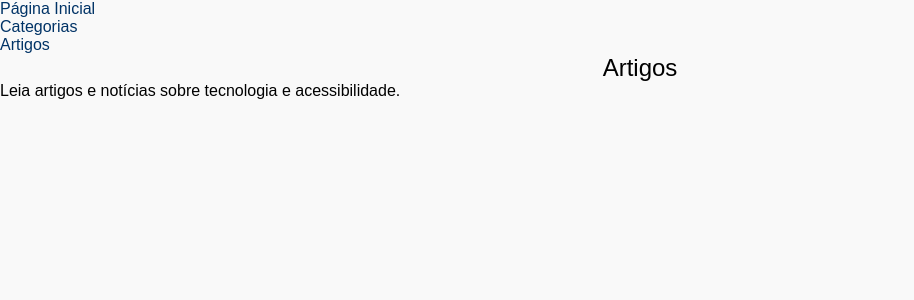
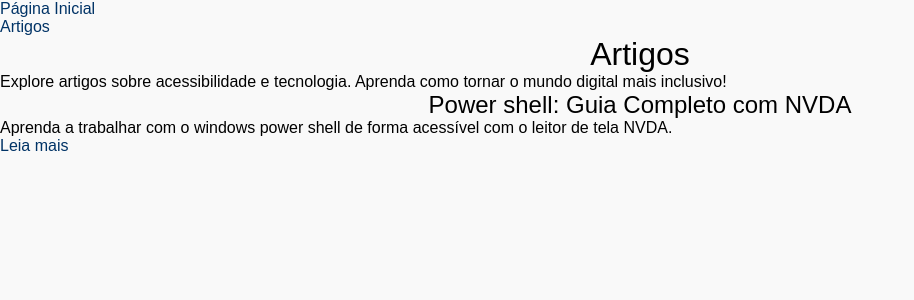
Before and after one commit to michaelsss16/michaelsilvatech, a React (Create React App) app: page /artigos in a window 1280 px wide. Shown: the top 300 px of the page, without its empty margins (0-914 px from the left). Built offline with nearby package versions, Linux system fonts and the light colour scheme.

Commit message:
feat: adiciona página de artigos

```diff
--- a/package.json
+++ b/package.json
@@ -1,6 +1,6 @@
 {
   "homepage": "http://michaelsss16.github.io/michaelsilvatech",
-  "name": "cursocanto",
+  "name": "michael-silva-tech",
   "version": "0.1.0",
   "private": true,
   "dependencies": {
--- a/src/App.js
+++ b/src/App.js
@@ -3,25 +3,7 @@ import { Link, Route, Routes, BrowserRouter } from "react-router-dom";
 
 import PaginaInicial from './Pages/PaginaInicial.js'
 import PowerShell from './Pages/PowerShell.js'
-
-const Categoria = () => (
-  <div>
-    <h2>Categorias</h2>
-    <p>Explore diferentes categorias de tutoriais e dicas, como:</p>
-    <ul>
-      <li>Programação Básica</li>
-      <li>Uso de Leitores de Tela</li>
-      <li>Ferramentas de Desenvolvimento Acessíveis</li>
-    </ul>
-  </div>
-);
-
-const Artigos = () => (
-  <div>
-    <h2>Artigos</h2>
-    <p>Leia artigos e notícias sobre tecnologia e acessibilidade.</p>
-  </div>
-);
+import Artigos from './Pages/Artigos.js'
 
 export default function App() {
 	return (
@@ -32,9 +14,6 @@ export default function App() {
 						<Link to="/michaelsilvatech">Página Inicial</Link>
 					</li>
 					<li>
-            <Link to="/categoria">Categorias</Link>
-          </li>
-          <li>
 						<Link to="/artigos">Artigos</Link>
 					</li>
 				</ul>
@@ -42,8 +21,6 @@ export default function App() {
 
 			<Routes>
 				<Route path="/michaelsilvatech" element={<PaginaInicial />} />
-        <Route path="/categoria" element={<Categoria />} />
-
 				<Route path="/artigos" element={<Artigos />} />
 				<Route path="/artigos/powershell" element={<PowerShell />} />
 			</Routes>
--- /dev/null
+++ b/src/Pages/Artigos.js
@@ -0,0 +1,21 @@
+import { Route, Link } from "react-router-dom";
+
+function Artigos() {
+	return (
+		<div>
+
+<h1>Artigos</h1>
+<p>Explore artigos sobre acessibilidade e tecnologia. Aprenda como tornar o mundo digital mais inclusivo!</p>
+
+<ol>
+		<li>
+		  <h2>Power shell: Guia Completo com NVDA</h2>
+		  <p>Aprenda a trabalhar com o windows power shell de forma acessível com o leitor de tela NVDA.</p>
+		  <Link to="/artigos/powershell"> Leia mais</Link>
+		</li>
+	  </ol>
+		</div>
+	);
+}
+
+export default Artigos;
--- a/src/Pages/PaginaInicial.js
+++ b/src/Pages/PaginaInicial.js
@@ -1,6 +1,7 @@
 import { Link, Route, Routes, BrowserRouter } from "react-router-dom";
 
 import PowerShell from './PowerShell.js'
+import Artigos from './Artigos.js'
 
 function PaginaInicial() {
 	return (
@@ -11,20 +12,26 @@ function PaginaInicial() {
 				Aqui você encontrará dicas, tutoriais de programação e conteúdos sobre
 				acessibilidade digital para tornar o aprendizado mais inclusivo e eficaz.
 			</p>
-			<div>
-				<h2> Vídeo mais recente</h2>
-				<iframe width="560" height="315" src="https://www.youtube.com/embed/tEhtRjrKBQQ?si=tuJtd9vT0QaJ7Nwe" title="YouTube video player" frameborder="0" allow="accelerometer; autoplay; clipboard-write; encrypted-media; gyroscope; picture-in-picture; web-share" referrerpolicy="strict-origin-when-cross-origin" allowfullscreen></iframe>
-			</div>
 
+			<h1><Link to="/artigos">Artigos recentes</Link></h1>
 			<div>
 				<h2> Power Shell</h2>
 				<p>Aprenda a trabalhar com o Windows Power Shell para tornar a programação mais eficiente e robusta, com o leitor de tela NVDA.</p>
 				<Link to="/artigos/powershell">PowerShell</Link>
 			</div>
 
-<div>
+			<div>
+
 				<h2>Dicas TalkBack e Android</h2>
-				<p>Aprenda a utilizar ao máximo o TalkBack no Android para tornar sua experiência com dispositivos móveis mais acessível. Nesta playlist, você encontrará dicas e tutoriais para personalizar e otimizar o TalkBack para suas necessidades. <a href="https://www.youtube.com/watch?v=tEhtRjrKBQQ&list=PLUUzL2T6zbBZA7DLEqSUG53E5k0G-tCMY">Acesse a playlist completa aqui.</a></p>
+				<p>
+					Aprenda a utilizar ao máximo o TalkBack no Android para tornar sua experiência com dispositivos móveis mais acessível. Nesta playlist, você encontrará dicas e tutoriais para personalizar e otimizar o TalkBack para suas necessidades.<br></br>
+					<a href="https://www.youtube.com/watch?v=tEhtRjrKBQQ&list=PLUUzL2T6zbBZA7DLEqSUG53E5k0G-tCMY">Acesse a playlist completa aqui.</a>
+					</p>
+			</div>
+
+			<div>
+				<h1> Vídeo mais recente do canal</h1>
+				<iframe width="280" height="160" src="https://www.youtube.com/embed/tEhtRjrKBQQ?si=tuJtd9vT0QaJ7Nwe" title="Acessando descrição de imagens com leitor de tela talkback" frameborder="0" allow="accelerometer; autoplay; clipboard-write; encrypted-media; gyroscope; picture-in-picture; web-share" referrerpolicy="strict-origin-when-cross-origin" allowfullscreen></iframe>
 			</div>
 		</div>
 	);
--- a/src/Pages/PowerShell.js
+++ b/src/Pages/PowerShell.js
@@ -9,10 +9,10 @@ function PowerShell() {
   <h2 id="playlist-title">Conteúdo disponível em vídeo</h2>
   <p>Você pode acessar o conteúdo desta página também através da playlist abaixo, disponível no YouTube.</p>
   <iframe
-    width="560"
-    height="315"
+    width="280"
+    height="160"
     src="https://www.youtube.com/embed/videoseries?si=ZPTfoh4JazyNbOR3&amp;controls=0&amp;list=PLUUzL2T6zbBaL-Galmk4p16v4WqzJvhmn"
-    title="Playlist de vídeos sobre o conteúdo do PowerShell"
+    title="Tutoriais Power Shell"
     frameborder="0"
     allow="accelerometer; autoplay; clipboard-write; encrypted-media; gyroscope; picture-in-picture; web-share"
     referrerpolicy="strict-origin-when-cross-origin"
```
Lines whose indentation alone changed are shown as unchanged.
